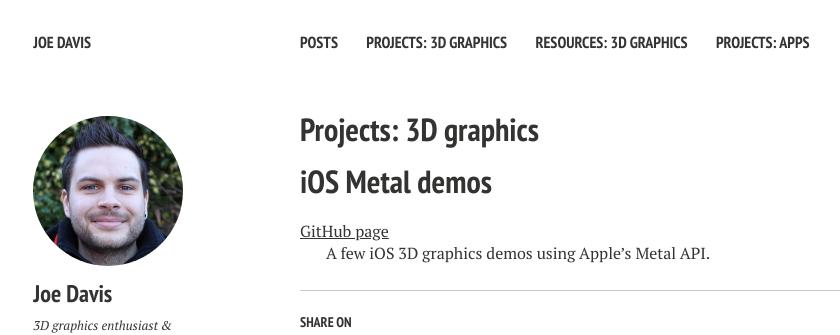
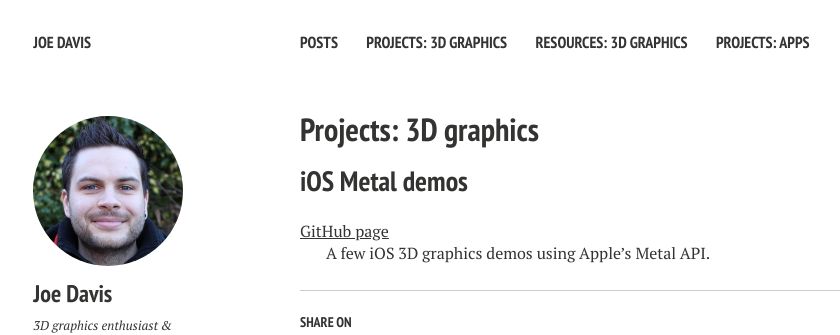
Before and after one commit to joedavisdev/joedavisdev.github.io, a Jekyll site: the page built from projects/graphics/index.md, in a window 1280 px wide. Shown: the top 335 px of the page, without its empty margins (20-860 px from the left). Built offline with Jekyll 4.4.1, drawn with Linux system fonts in a browser that asks for light colours; nearby versions of some CDN libraries.

Commit message:
Fix: Corrected heading level (Markdown content should start at h2)

```diff
--- a/projects/graphics/index.md
+++ b/projects/graphics/index.md
@@ -4,7 +4,7 @@ title: "Projects: 3D graphics"
 permalink: /projects/graphics/
 ---
 
-# iOS Metal demos
+## iOS Metal demos
 
 [GitHub page](https://github.com/joemdavis/metal-demos)
 
```
